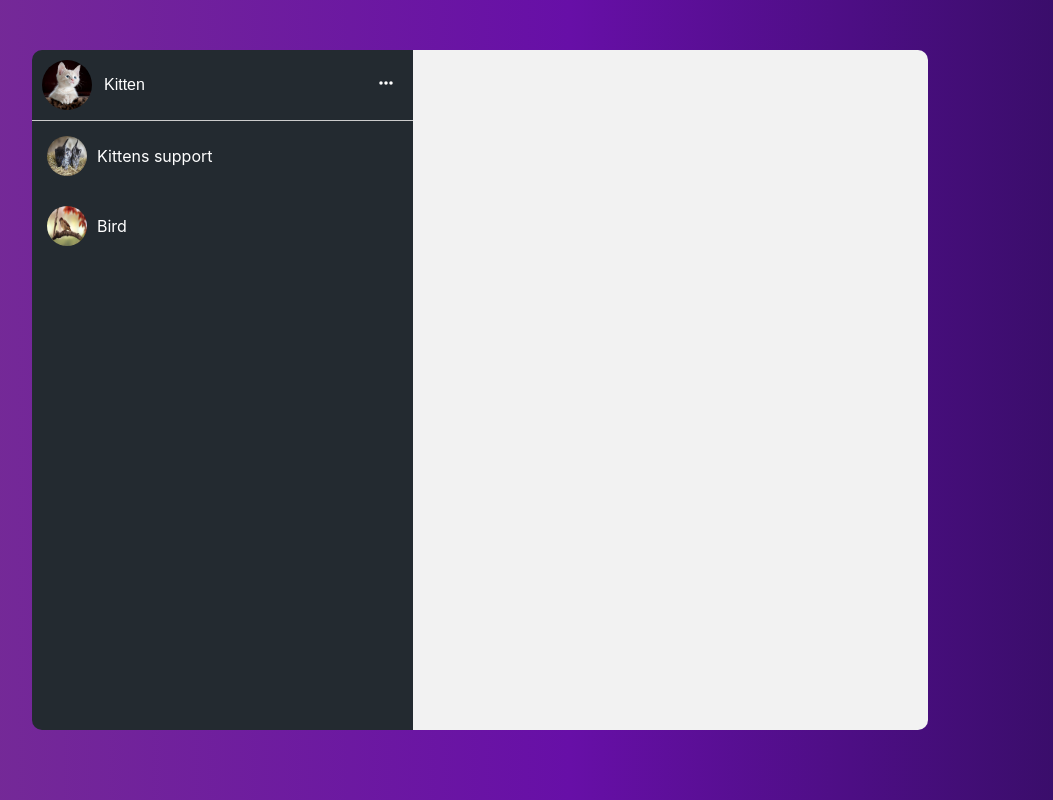
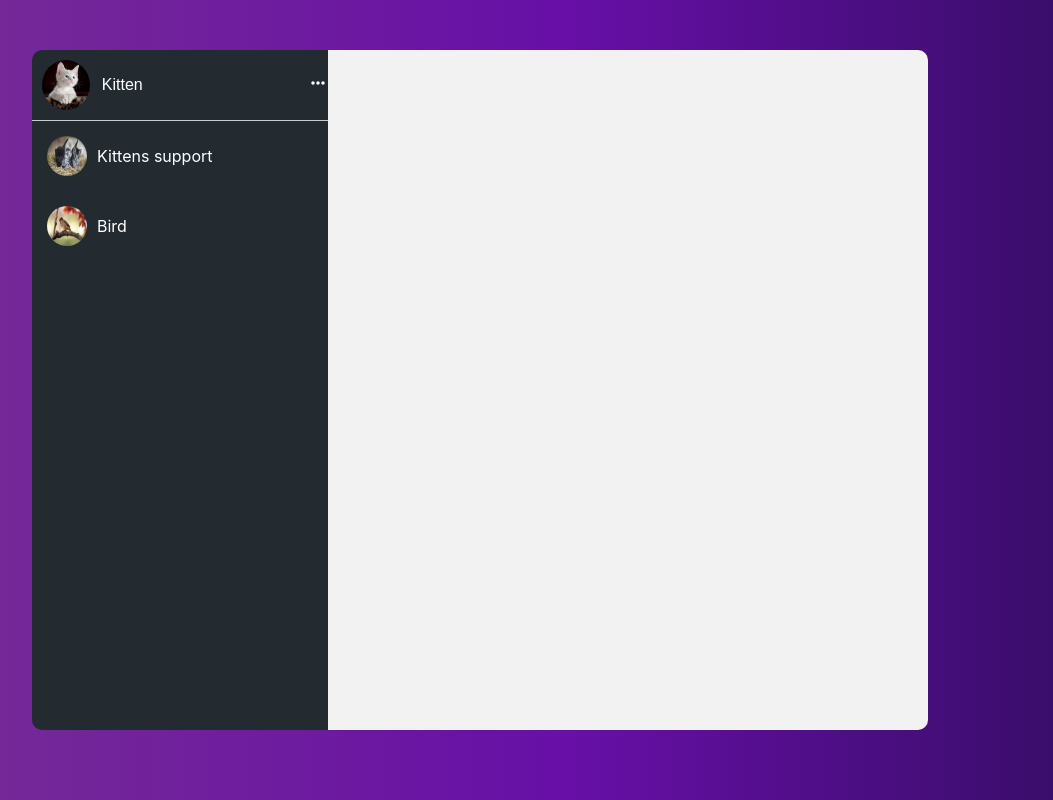
Before and after one commit to anaumenkItrex/hiring-tests-web, a React (Create React App) app: page / in a window 1280 px wide. Shown: the whole page, without its empty margins (160-1213 px from the left). Built offline with nearby package versions, Linux system fonts and the light colour scheme.

Commit message:
fix width container, add line-break, add handle input condition

```diff
--- a/src/App.css
+++ b/src/App.css
@@ -10,11 +10,11 @@
     color: white;
     border-top-left-radius: 10px;
     border-bottom-left-radius: 10px;
-    flex: 1;
+    width: 33%;
 }
 
 .right-side-container {
-    flex: 2;
+    width: 67%;
     background-color: #F2F2F2;
     border-top-right-radius: 10px;
     border-bottom-right-radius: 10px;
--- a/src/components/Chat/Chat.css
+++ b/src/components/Chat/Chat.css
@@ -17,6 +17,8 @@
     width: fit-content;
     position: relative;
     border-radius: 10px;
+    line-break: anywhere;
+    white-space: break-spaces;
 }
 
 .chat-messages-item.left {
--- a/src/components/Chat/Chat.tsx
+++ b/src/components/Chat/Chat.tsx
@@ -47,7 +47,7 @@ export const Chat = () => {
         {currentChat.messages.map((message) => {
           return (
             <div key={message.id} className={`chat-messages-item ${userId === message.fromUserId ? 'right': 'left'}`}>
-              {message.fromUserName}: {message.message}
+              {`${message.fromUserName}: ${message.message}`}
             </div>
           )
         })}
--- a/src/components/UserInfo/UserInfo.tsx
+++ b/src/components/UserInfo/UserInfo.tsx
@@ -54,7 +54,10 @@ export const UserInfo = () => {
   }
 
   const handleInputChange = (e: ChangeEvent<HTMLInputElement>) => {
-    setInputValue(e.target.value)
+    const value = e.target.value;
+    if (value.length <= 9) {
+      setInputValue(value)
+    }
   }
 
   const handleSaveButton = () => {
```
